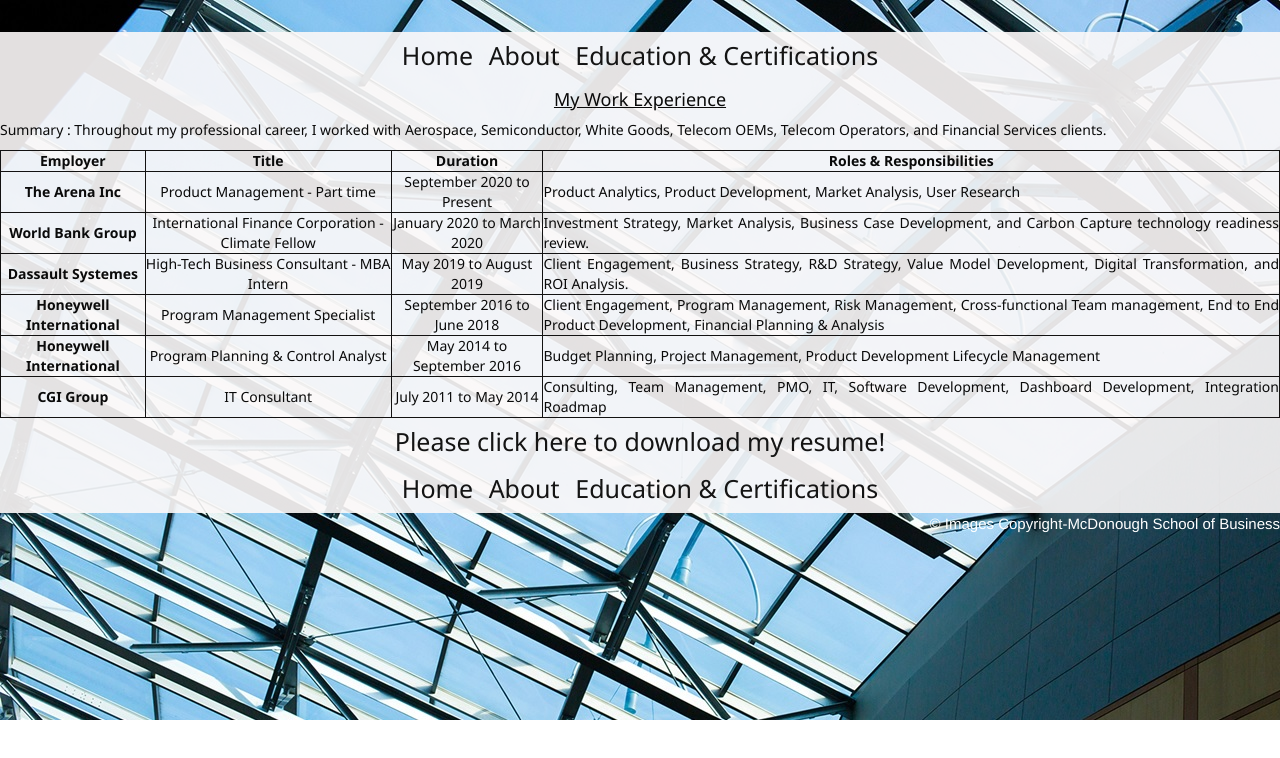
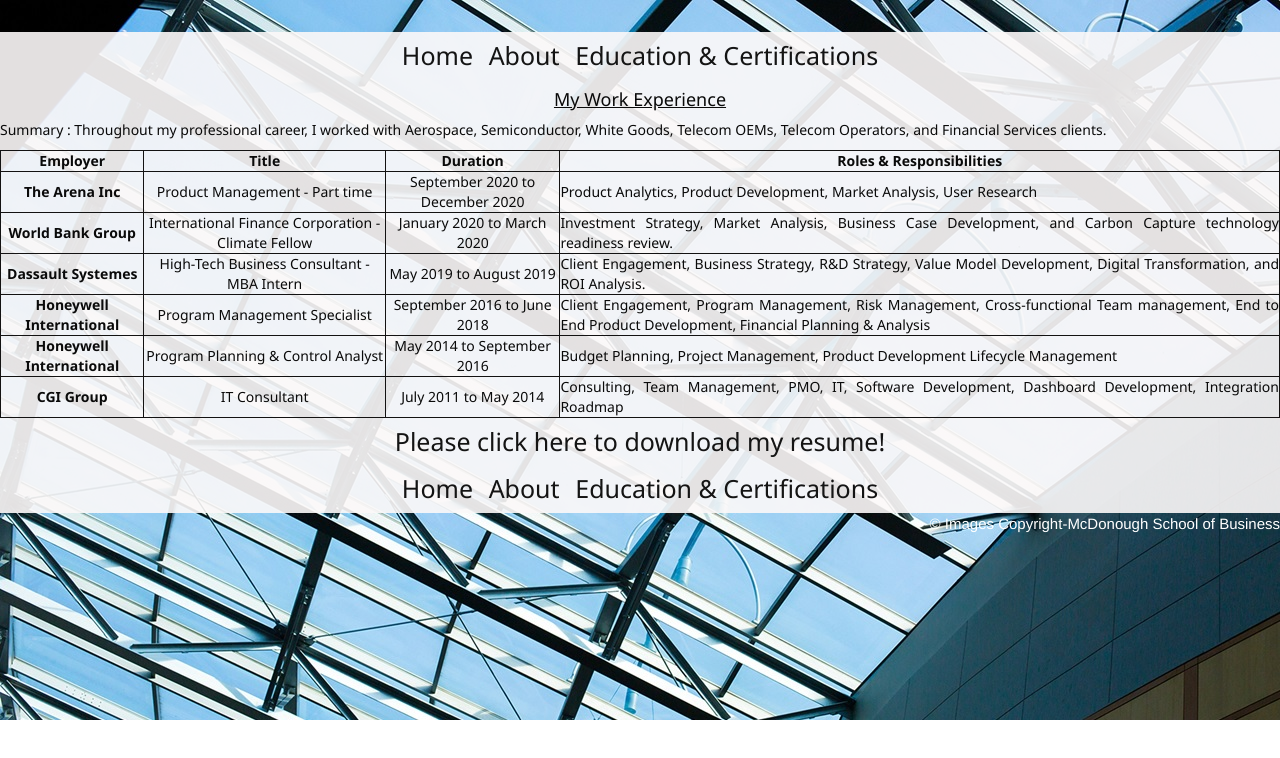
Before and after one commit to gnpthbalaji/Balaji-Guntur-Personal-Website-Project, a plain HTML site: page experience.html in a window 1280 px wide. Drawn offline with nearby package versions, Linux system fonts and the light colour scheme.

Commit message:
Update experience.html

```diff
--- a/experience.html
+++ b/experience.html
@@ -31,7 +31,7 @@
                     <tr>
                       <td><b>The Arena Inc</b></td>
                       <td>Product Management - Part time</td>
-                      <td>September 2020 to Present</td>
+                      <td>September 2020 to December 2020</td>
                       <td style="text-align:justify;"> Product Analytics, Product Development, Market Analysis, User Research</td>
                     </tr>
                     <tr>
```
